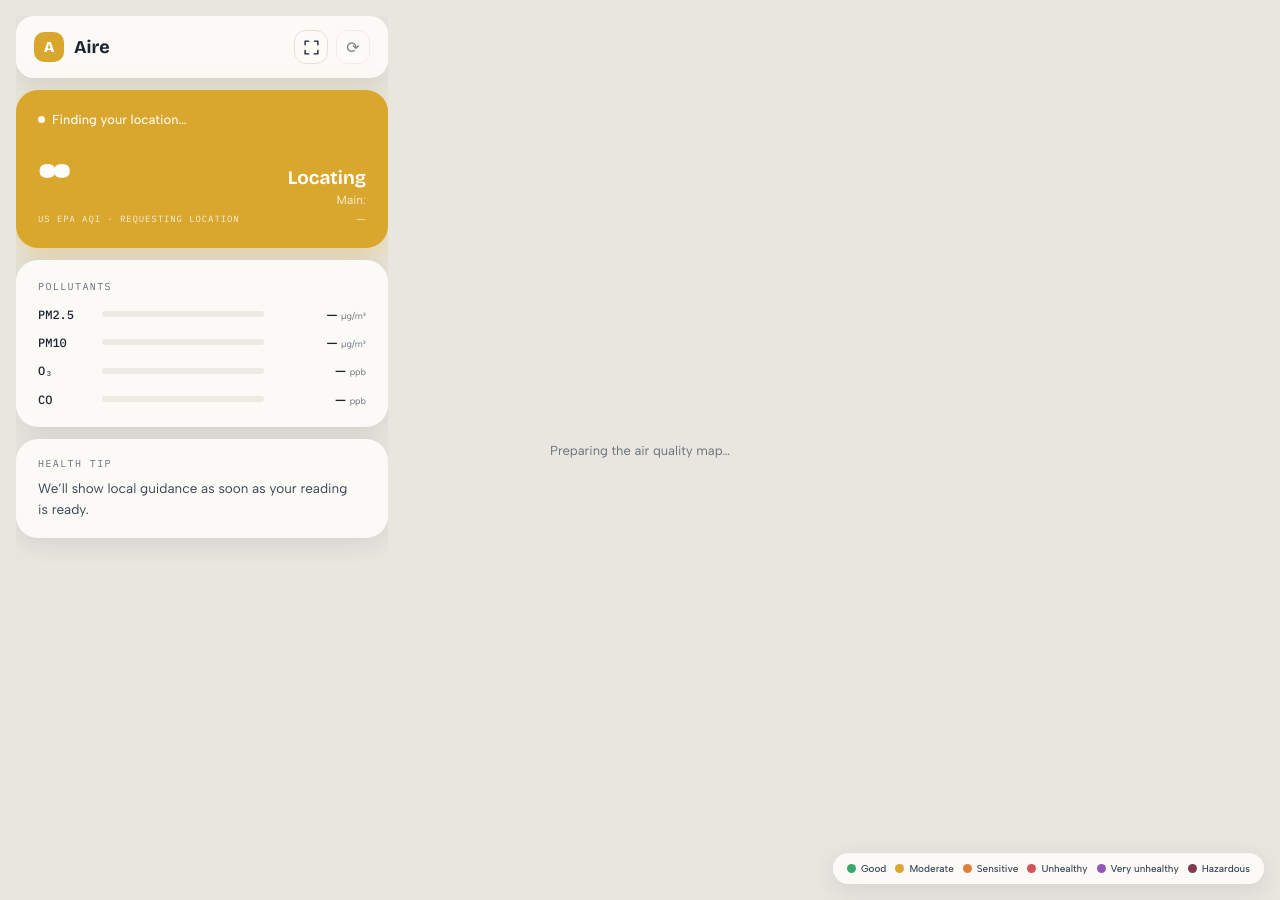
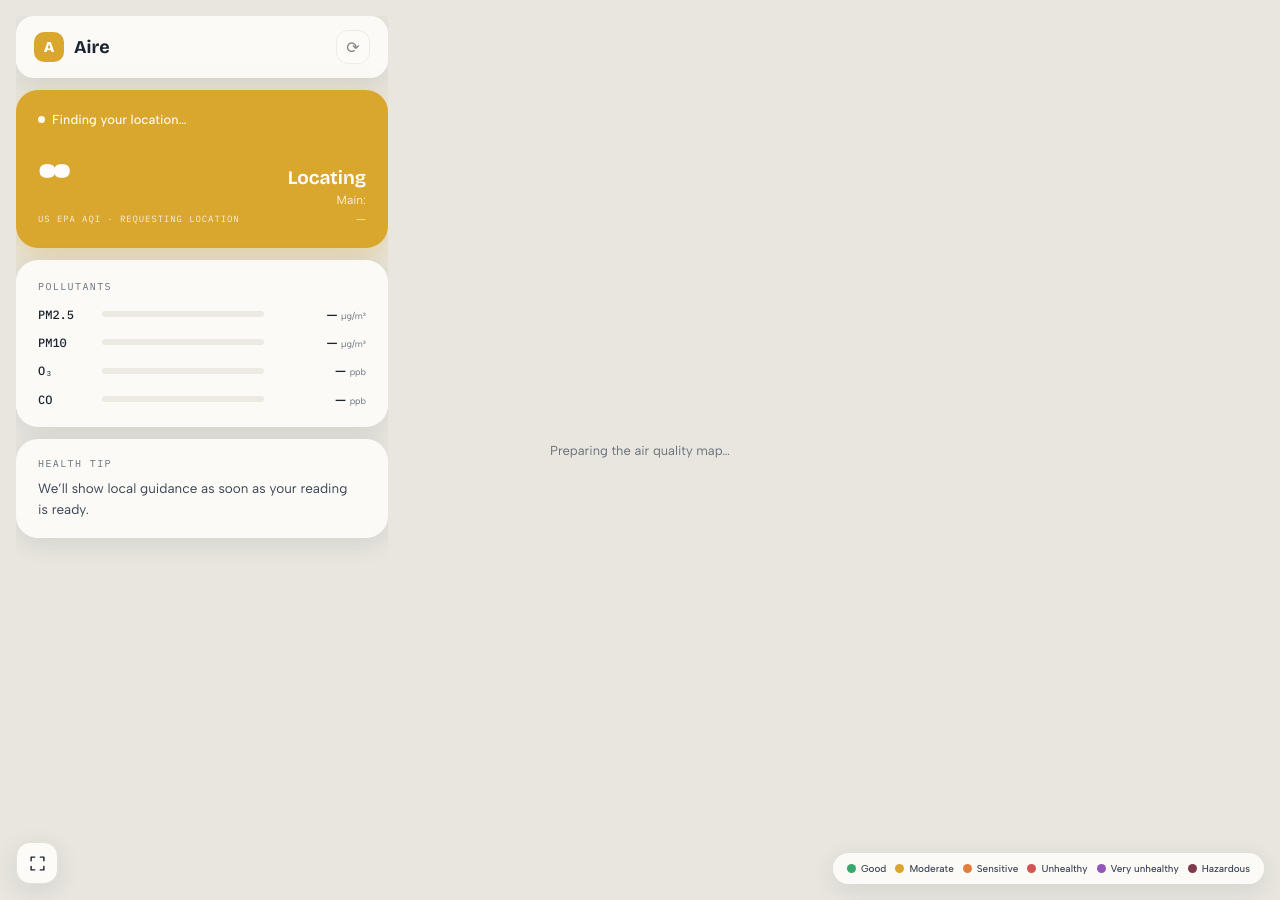
Before and after one commit to 0sps/sull1van.com, a Jekyll site: the page aqi/index.html, which Jekyll copies as it is, in a window 1280 px wide. Built offline with Jekyll 4.4.1, drawn with Linux system fonts in a browser that asks for light colours.

Commit message:
Polish AQI mobile layout

```diff
--- a/aqi/index.html
+++ b/aqi/index.html
@@ -2,8 +2,9 @@
 <html lang="en">
 <head>
   <meta charset="utf-8">
-  <meta name="viewport" content="width=device-width, initial-scale=1">
-  <meta name="theme-color" content="#edeae3">
+  <meta name="viewport" content="width=device-width, initial-scale=1, viewport-fit=cover">
+  <meta name="theme-color" content="transparent">
+  <meta name="apple-mobile-web-app-status-bar-style" content="black-translucent">
   <title>Aire — Local air quality</title>
   <link rel="preconnect" href="https://fonts.googleapis.com">
   <link rel="preconnect" href="https://fonts.gstatic.com" crossorigin>
@@ -22,8 +23,8 @@
     }
 
     * { box-sizing: border-box; }
-    html, body { width: 100%; height: 100%; margin: 0; }
-    body { overflow: hidden; background: var(--ground); color: var(--ink); font-family: "Albert Sans", sans-serif; -webkit-font-smoothing: antialiased; }
+    html, body { width: 100%; height: 100%; margin: 0; background: transparent; }
+    body { overflow: hidden; color: var(--ink); font-family: "Albert Sans", sans-serif; -webkit-font-smoothing: antialiased; }
     button { font: inherit; }
 
     .app { position: relative; width: 100%; height: 100%; overflow: hidden; }
@@ -54,6 +55,7 @@
     .icon-button:hover { background: var(--ground); }
     .icon-button svg { width: 17px; height: 17px; fill: none; stroke: currentColor; stroke-width: 2; stroke-linecap: round; stroke-linejoin: round; }
     .refresh:disabled { cursor: wait; opacity: .55; }
+    .map-toggle { position: absolute; z-index: 11; left: 16px; bottom: 16px; width: 42px; height: 42px; border-radius: 14px; box-shadow: var(--shadow); }
 
     .sidebar > :not(.topbar), .legend { transition: opacity .2s ease, visibility .2s ease; }
     .app.map-view .sidebar { width: auto; right: auto; bottom: auto; overflow: visible; }
@@ -105,7 +107,7 @@
     }
 
     @media (max-width: 720px) {
-      .sidebar { inset: 10px 10px auto; width: auto; max-width: none; max-height: calc(100dvh - 20px); }
+      .sidebar { inset: calc(10px + env(safe-area-inset-top)) 10px auto; width: auto; max-width: none; max-height: calc(100dvh - 20px - env(safe-area-inset-top)); }
       .topbar { padding: 11px 14px; }
       .brand-mark { width: 28px; height: 28px; }
       .aqi-card { padding: 18px; }
@@ -117,8 +119,9 @@
       .pollutant-card { padding: 17px 18px; }
       .health-card { padding: 16px 18px; }
       .spacer, .source { display: none; }
-      .legend { right: 10px; bottom: 10px; left: 10px; max-width: none; justify-content: space-between; overflow-x: auto; border-radius: 14px; }
-      .legend-item { font-size: 8px; }
+      .legend { right: 10px; bottom: calc(10px + env(safe-area-inset-bottom)); left: 10px; display: grid; grid-template-columns: repeat(3, minmax(0, 1fr)); gap: 7px 10px; max-width: none; overflow: hidden; border-radius: 14px; }
+      .legend-item { min-width: 0; font-size: 9px; }
+      .map-toggle { left: 10px; bottom: calc(74px + env(safe-area-inset-bottom)); }
       .app.map-view .sidebar { right: auto; }
     }
 
@@ -145,9 +148,6 @@
       <header class="card topbar">
         <div class="brand"><span class="brand-mark">A</span><span class="brand-name">Aire</span></div>
         <div class="topbar-actions">
-          <button class="icon-button map-toggle" id="mapToggle" type="button" title="Maximize map" aria-label="Maximize map" aria-expanded="true">
-            <svg aria-hidden="true" viewBox="0 0 24 24"><path d="M8 3H3v5M16 3h5v5M8 21H3v-5M16 21h5v-5"/></svg>
-          </button>
           <button class="icon-button refresh" id="refreshButton" type="button" title="Refresh location and air quality" aria-label="Refresh location and air quality">⟳</button>
         </div>
       </header>
@@ -177,6 +177,10 @@
       <div class="spacer"></div>
       <footer class="card source" id="sourceNote">Live data · Google Maps Air Quality API</footer>
     </aside>
+
+    <button class="icon-button map-toggle" id="mapToggle" type="button" title="Maximize map" aria-label="Maximize map" aria-expanded="true">
+      <svg aria-hidden="true" viewBox="0 0 24 24"><path d="M8 3H3v5M16 3h5v5M8 21H3v-5M16 21h5v-5"/></svg>
+    </button>
 
     <div class="legend" aria-label="US AQI legend">
       <span class="legend-item"><i class="legend-dot" style="background:#3aa76d"></i>Good</span>
```
